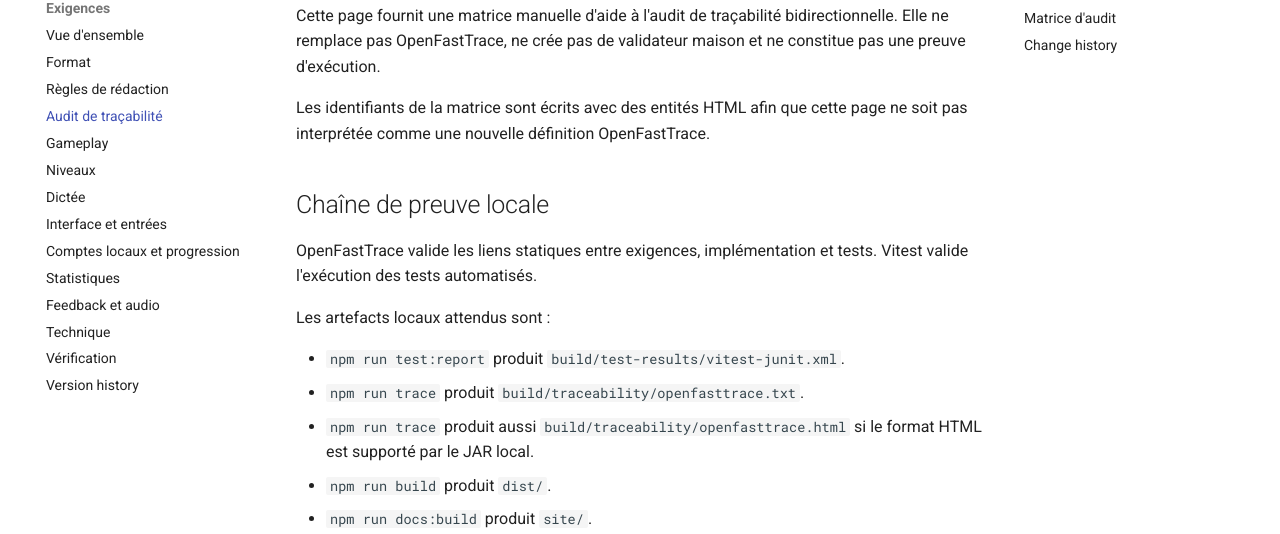
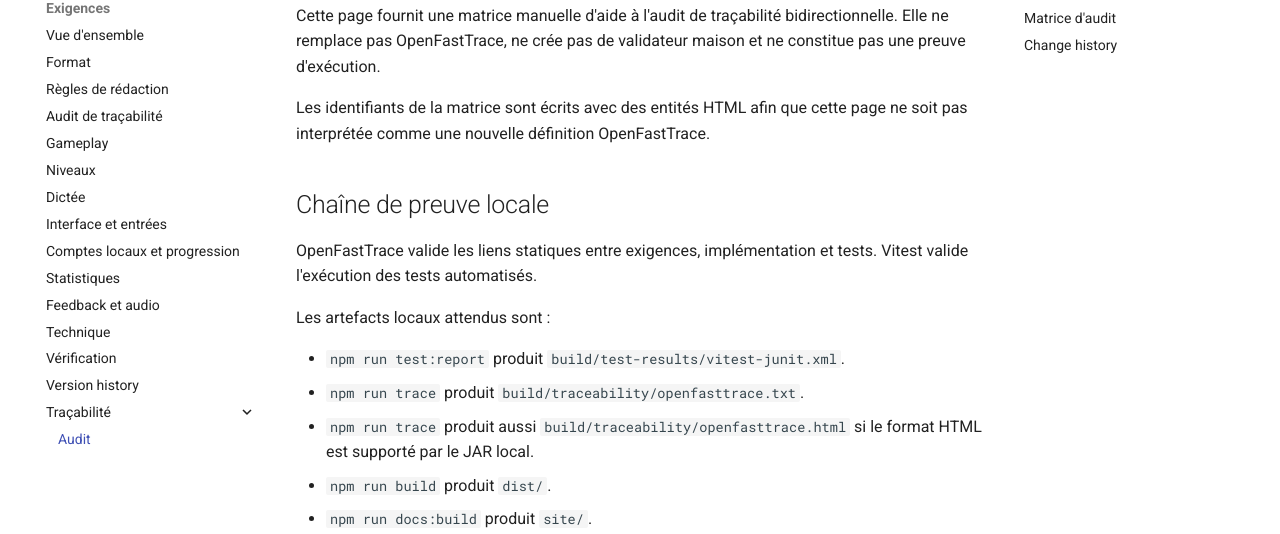
Before and after one commit to aradenac/chevalier-des-mots, an MkDocs documentation site: the page built from docs/traceability/audit.md, in a window 1280 px wide. Shown: the part 228-762 px from the top of the page. Built offline with MkDocs 1.6.1 and Material for MkDocs 9.7.7, drawn with Linux system fonts in a browser that asks for light colours; comment, search, counter and statistics services are not loaded.

Commit message:
Separate traceability matrix from requirements, as codex must maintain it without permission to modify the requirements

```diff
--- a/mkdocs.yml
+++ b/mkdocs.yml
@@ -53,3 +53,5 @@ nav:
       - Technique: requirements/technical.md
       - Vérification: requirements/verification.md
       - Version history: requirements/version-history.md
+      - Traçabilité:
+        - Audit: traceability/audit.md
```
Also changed, not shown: docs/traceability/audit.md (renamed from docs/requirements/traceability-audit.md).
